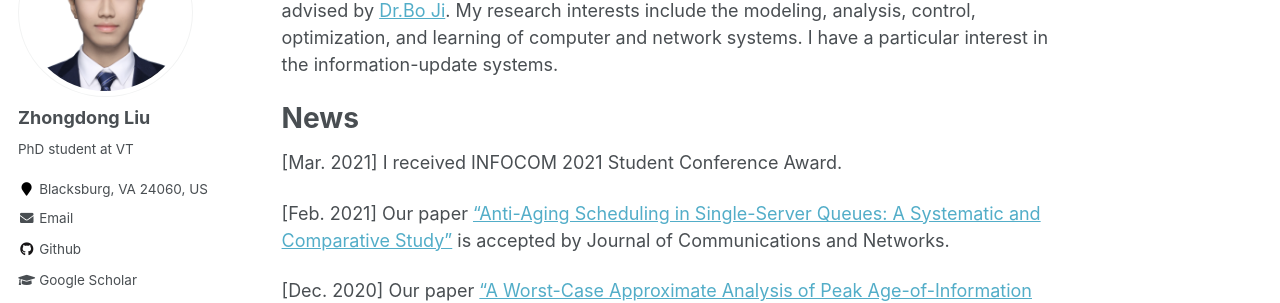
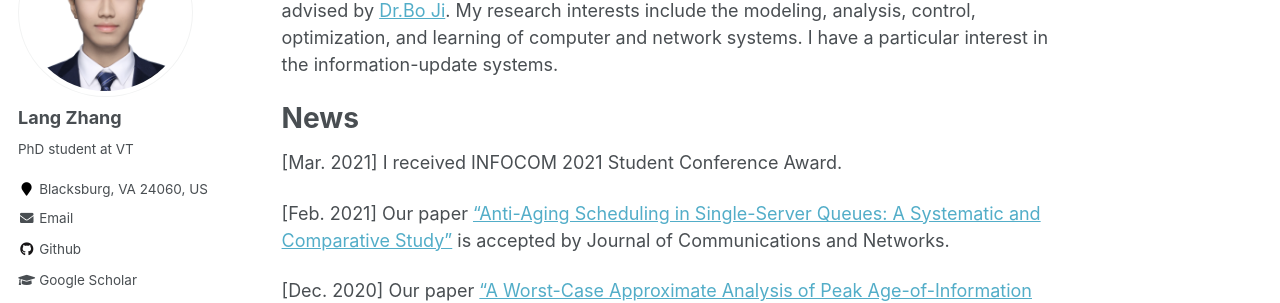
Before and after one commit to langzhang2000/langzhang2000.github.io, a Jekyll site: the page built from _pages/about.md, in a window 1280 px wide. Shown: the part 190-493 px from the top of the page. Built offline with Jekyll 4.4.1, drawn with Linux system fonts in a browser that asks for light colours.

Commit message:
Update _config.yml

```diff
--- a/_config.yml
+++ b/_config.yml
@@ -80,7 +80,7 @@ analytics:
 
 # Site Author
 author:
-  name             : "Zhongdong Liu"
+  name             : "Lang Zhang"
   avatar           : "profile.png"
   bio              : "PhD student at VT"
   location         : "Blacksburg, VA 24060, US"
```
